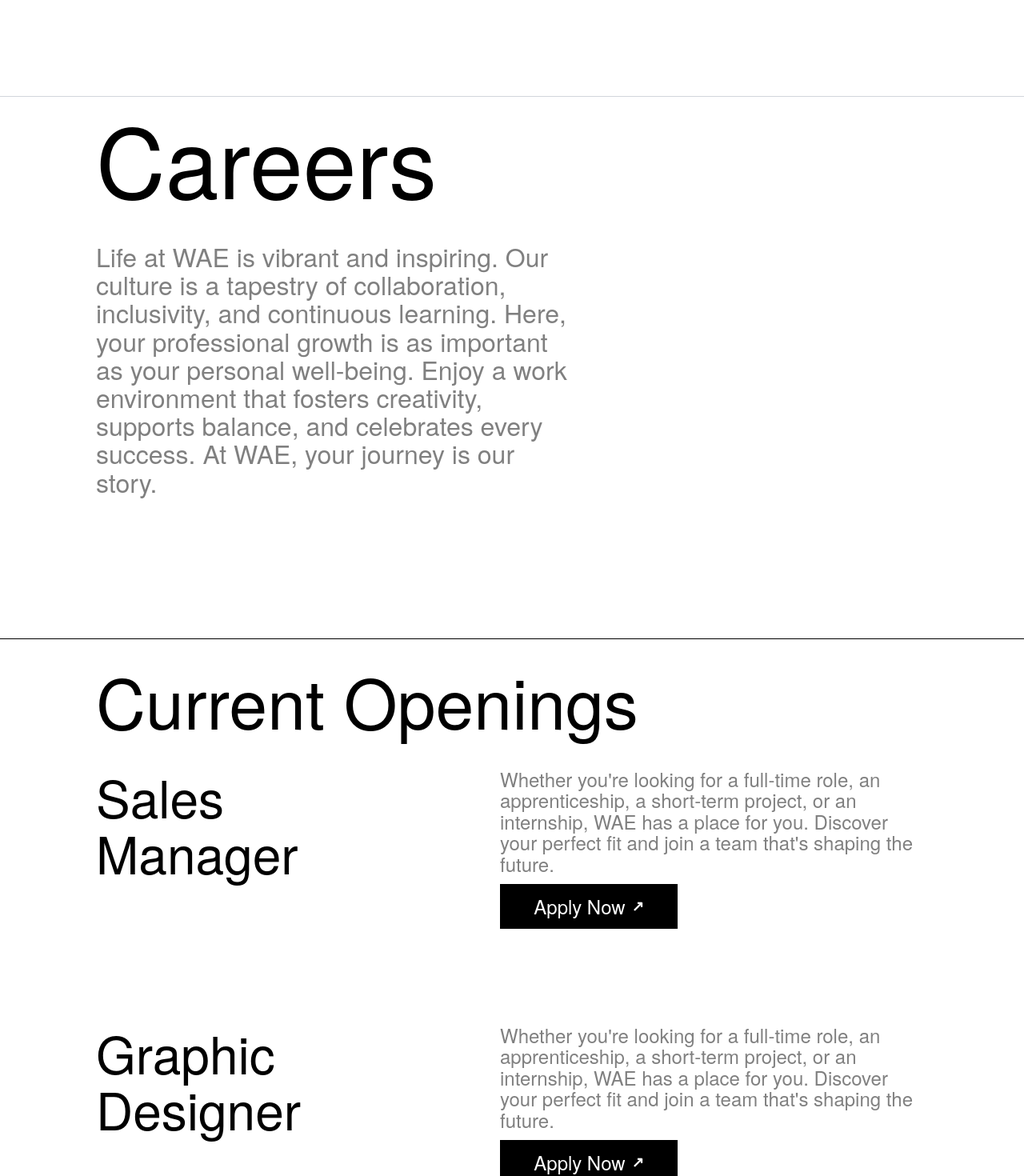
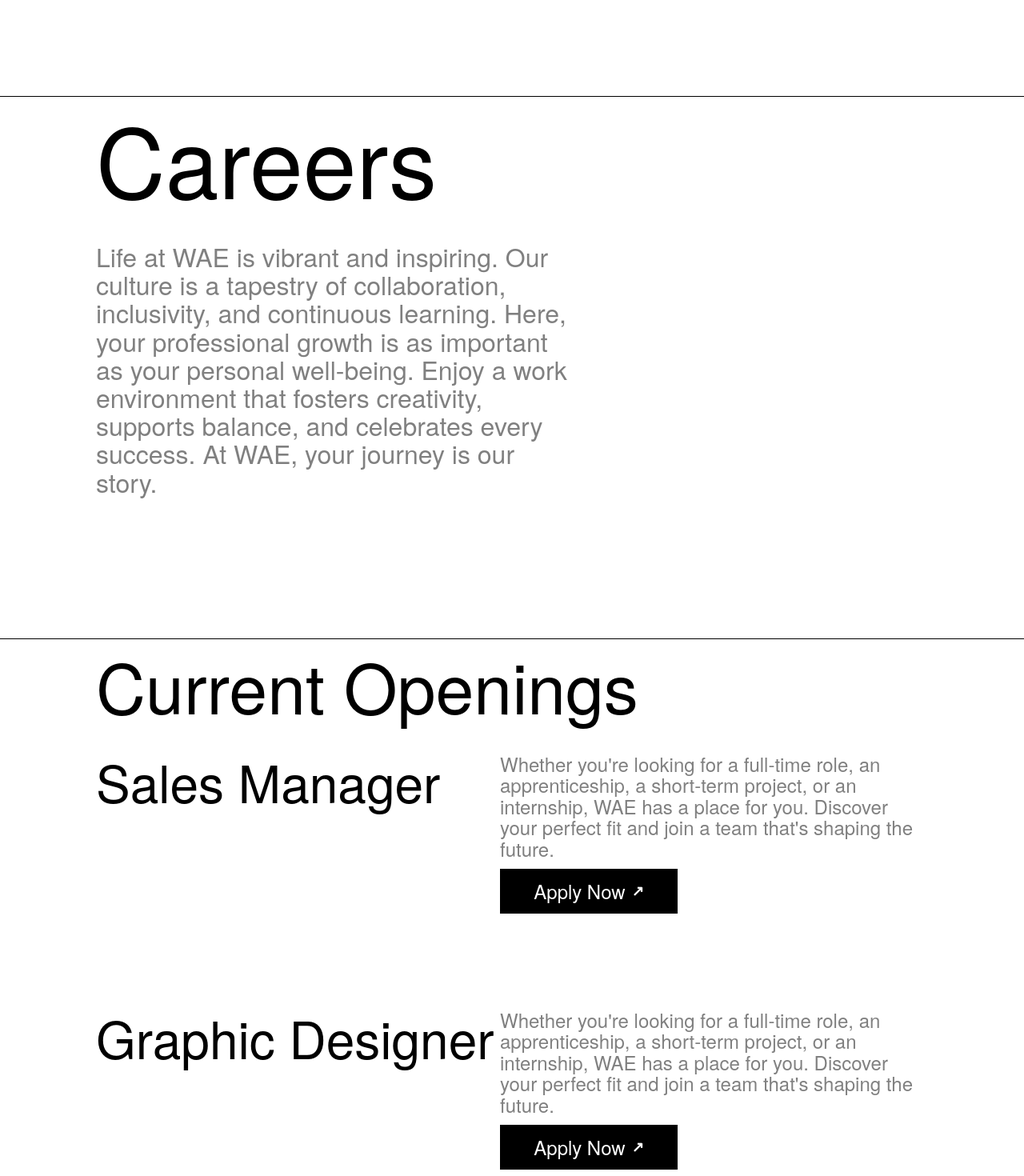
Before and after one commit to Harshit004/homepage-v2, a Next.js app: page /careers in a window 1280 px wide. Shown: the part 900-2370 px from the top of the page at 80% size. Built offline with nearby package versions, Linux system fonts and the light colour scheme; a web font is replaced by a local one.

Commit message:
some spacing and text orientation issues fixed

```diff
--- a/app/careers/page.tsx
+++ b/app/careers/page.tsx
@@ -23,7 +23,7 @@ export default function Careers() {
         <div className="h-[180px]"></div>
 
         {/* Horizontal Divider */}
-        <div className="w-full h-[1px] bg-gray-300"></div>
+        <div className="w-full h-[1px] bg-black"></div>
 
         {/* Careers Section */}
         <h1
@@ -49,7 +49,7 @@ export default function Careers() {
 
         {/* Current Openings Section */}
         <h2
-          className="mt-[29px] ml-[120px] w-fit h-[95px] font-helvetica text-[86px] font-normal leading-[110%] tracking-[-4.96%] whitespace-nowrap"
+          className="mt-[10px] ml-[120px] w-fit h-[95px] font-helvetica text-[86px] font-normal leading-[110%] tracking-[-4.96%] whitespace-nowrap"
         >
           Current Openings
         </h2>
@@ -58,7 +58,7 @@ export default function Careers() {
         <div className="mt-[38px] mx-[120px] mb-[120px] flex justify-between items-start">
 
           {/* Left Item: Sales Manager */}
-          <h3 className="w-[397px] h-[77px] font-helvetica text-[64px] font-normal leading-[110%] tracking-[-4.96%]">
+          <h3 className="w-fit whitespace-nowrap h-[77px] font-helvetica text-[64px] font-normal leading-[110%] tracking-[-4.96%]">
             Sales Manager
           </h3>
 
@@ -87,8 +87,8 @@ export default function Careers() {
         {/* Parent Container for Graphic Designer & Description Box */}
         <div className="mt-[38px] mx-[120px] mb-[180px] flex justify-between items-start">
 
-          {/* Left Item: Sales Manager */}
-          <h3 className="w-[397px] h-[77px] font-helvetica text-[64px] font-normal leading-[110%] tracking-[-4.96%]">
+          {/* Left Item: Graphic Designer */}
+          <h3 className="w-fit whitespace-nowrap h-[77px] font-helvetica text-[64px] font-normal leading-[110%] tracking-[-4.96%]">
             Graphic Designer
           </h3>
 
```
